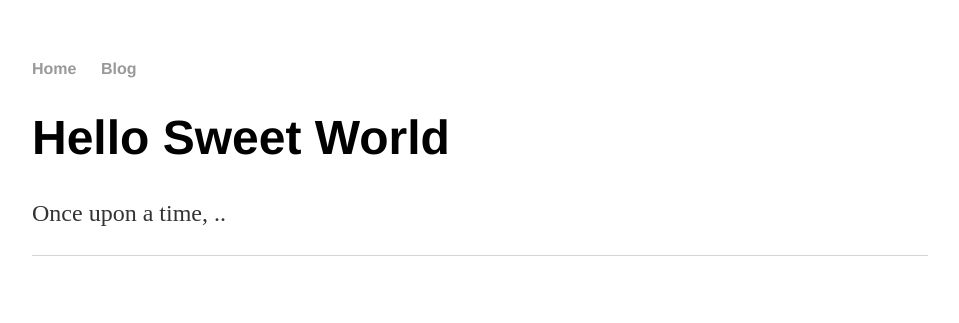
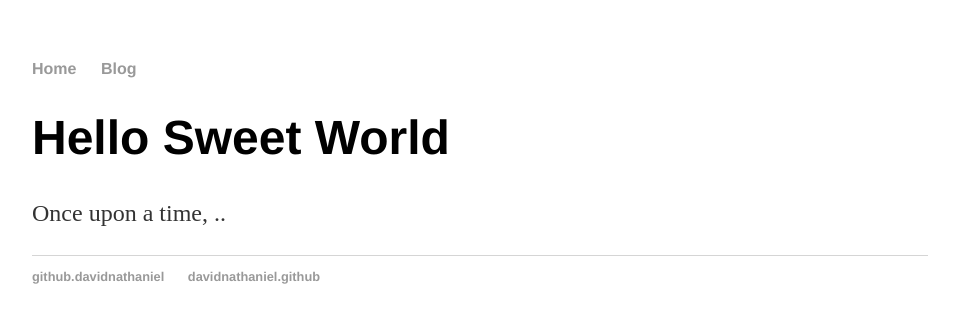
Before and after one commit to DavidNathaniel/DavidNathaniel.github.io, a Jekyll site: the page built from index.html, in a window 1280 px wide. Shown: the top 323 px of the page, without its empty margins (160-1119 px from the left). Built offline with Jekyll 4.4.1, drawn with Linux system fonts in a browser that asks for light colours.

Commit message:
Noticed A tags were implemented wrong

```diff
--- a/_layouts/default.html
+++ b/_layouts/default.html
@@ -17,8 +17,8 @@
     </div>
     <footer>
       <ul>
-        <li><a href="https://github.com/davidnathaniel/</a></li>
-        <li><a href="https://davidnathaniel.github.io</a></li>
+        <li><a href="https://github.com/davidnathaniel">github.davidnathaniel</a></li>
+        <li><a href="https://davidnathaniel.github.io">davidnathaniel.github</a></li>
       </ul>
     </footer>
   </body>
```
